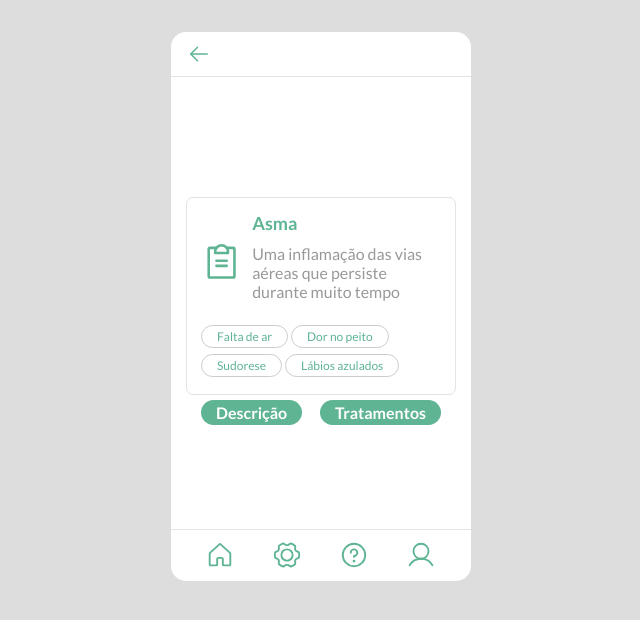
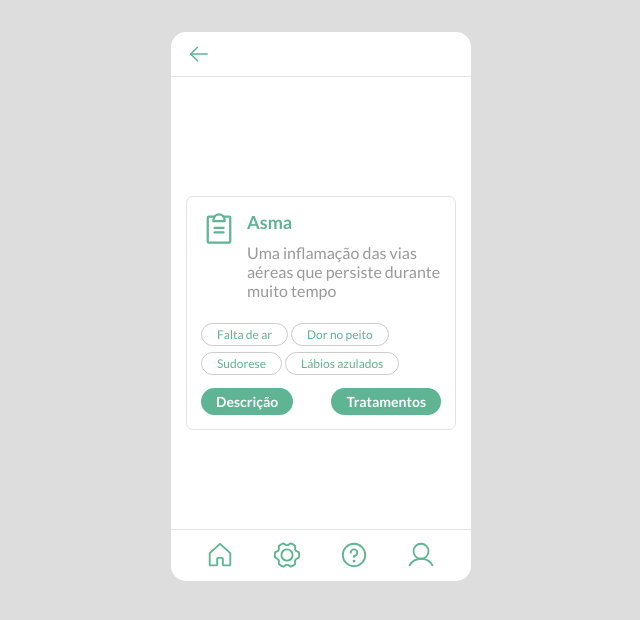
Before and after one commit to joziasmartini/natmed, a React (Create React App) app in the folder app/: page /diagnosis in a window 1280 px wide. Shown: the top 620 px of the page, without its empty margins (319-959 px from the left). Built offline with nearby package versions, Linux system fonts and the light colour scheme.

Commit message:
Adjust DiseaseCard positioning and icon

```diff
--- a/app/src/components/DiseaseCard/DiseaseCard.sass
+++ b/app/src/components/DiseaseCard/DiseaseCard.sass
@@ -10,7 +10,9 @@
 .disease-card
   display: flex
   justify-content: space-between
-  align-items: flex-start;
+
+.disase-card-icon
+  align-self: flex-start
 
 .disease-card-text
   margin-left: 10px
@@ -45,15 +47,21 @@
 
 .disease-card-buttons
   margin: 0 auto
-  width: 80%
   display: flex
   justify-content: space-between
 
   & > a
-    margin: 5px 0
-    padding: 3px 15px
+    margin: 10px 0 0
+    padding: 5px 15px
     background: $primary
     color: white
     font-weight: bold
     text-decoration: none
     border-radius: 100px
+    font-size: 14px
+
+    &:active
+      color: white
+
+    &:visited
+      color: white
--- a/app/src/components/DiseaseCard/DiseaseCard.tsx
+++ b/app/src/components/DiseaseCard/DiseaseCard.tsx
@@ -1,5 +1,5 @@
+import "./DiseaseCard.sass";
 import { ClipboardText } from "phosphor-react";
-import "./DiseaseCard.sass";
 
 type Props = {
   disease: string; // disease to display
@@ -14,7 +14,9 @@ export default function DiseaseCard({disease}: Props) {
     <div>
       <div className="disease-container">
         <div className="disease-card">
-          <ClipboardText size={100} color="#5EB493"/>
+          <span className="disase-card-icon">
+            <ClipboardText size={36} color="#5EB493"/>
+          </span>
           <div className="disease-card-text">
             <h2 className="disease-card-name">Asma</h2>
             <p className="disease-card-description">Uma inflamação das vias aéreas que persiste durante muito tempo</p>
@@ -25,7 +27,6 @@ export default function DiseaseCard({disease}: Props) {
           <span className="disease-card-tag-item">Dor no peito</span>
           <span className="disease-card-tag-item">Sudorese</span>
           <span className="disease-card-tag-item">Lábios azulados</span>
-        </div>
         </div>
         <div className="disease-card-buttons">
           <a
@@ -42,5 +43,6 @@ export default function DiseaseCard({disease}: Props) {
           </a>
         </div>
       </div>
+    </div>
   )
 }
```
Lines whose indentation alone changed are shown as unchanged.
